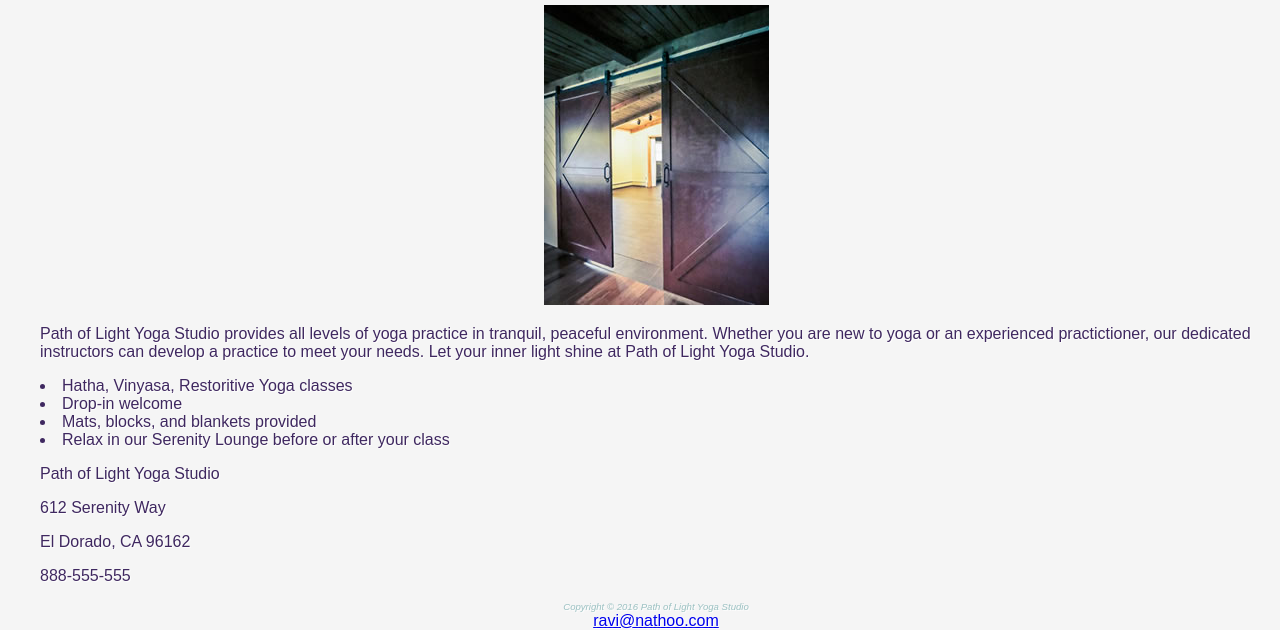
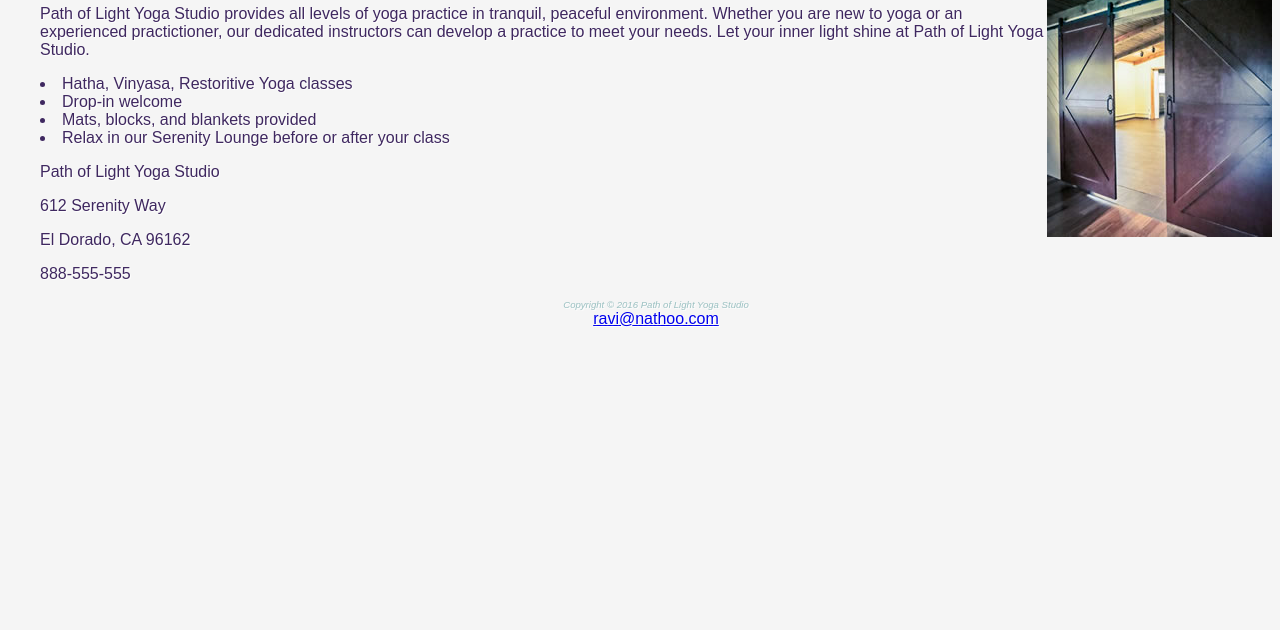
Before and after one commit to Ravi2k71/PLYS-Website, a plain HTML site: page index.html in a window 1280 px wide. Shown: the part 337-967 px from the top of the page. After the commit the page ends 800 px from the top, so only its background shows below. Drawn offline with Linux system fonts and the light colour scheme.

Commit message:
Update index.html

```diff
--- a/index.html
+++ b/index.html
@@ -1,6 +1,7 @@
 <!DOCTYPE html>
 <html lang="en">
 <header>
+<link rel="icon" type="image/x-icon" href="favicon.ico">
 <style>
 body  { background-color: #F5F5F5;
     color: #3f2860;
@@ -18,9 +19,7 @@ body  { background-color: #F5F5F5;
     padding-left: 2em;
     text-shadow: 1px 1px 1px #FFF; }
 
-
     h1 { line-height:  200px; }
-
 
     nav { font-weight: bold; text-align: center; }
     nav a { text-decoration: none; }
@@ -47,10 +46,9 @@ body  { background-color: #F5F5F5;
  </b>
  </nav>
 
+ <img src="yogadoor.jpg" alt="yogadoor" align="right">
+
 <h2><strong>Find Your Inner Light</strong></h2>
-<body>
-<img src="yogadoor.jpg" alt="yogadoor">
-</body>
 <main>
   <p>Path of Light Yoga Studio provides all levels of yoga practice in tranquil, peaceful
   environment. Whether you are new to yoga or an experienced practictioner, our dedicated instructors
```
